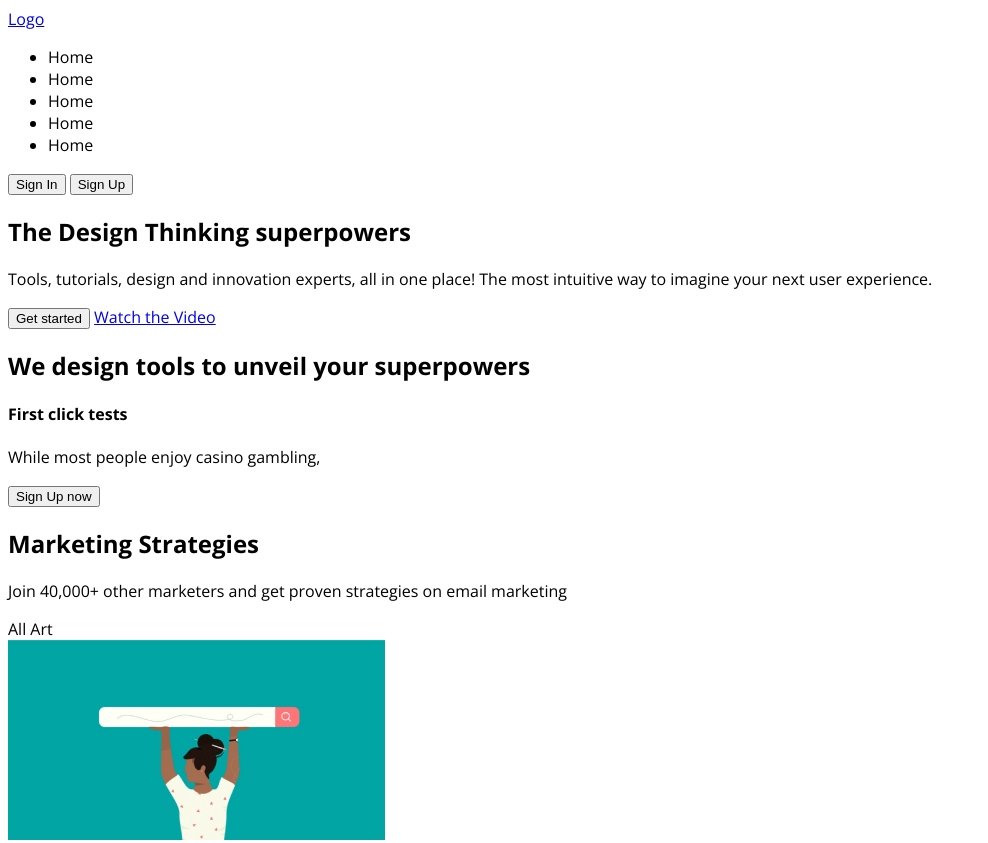
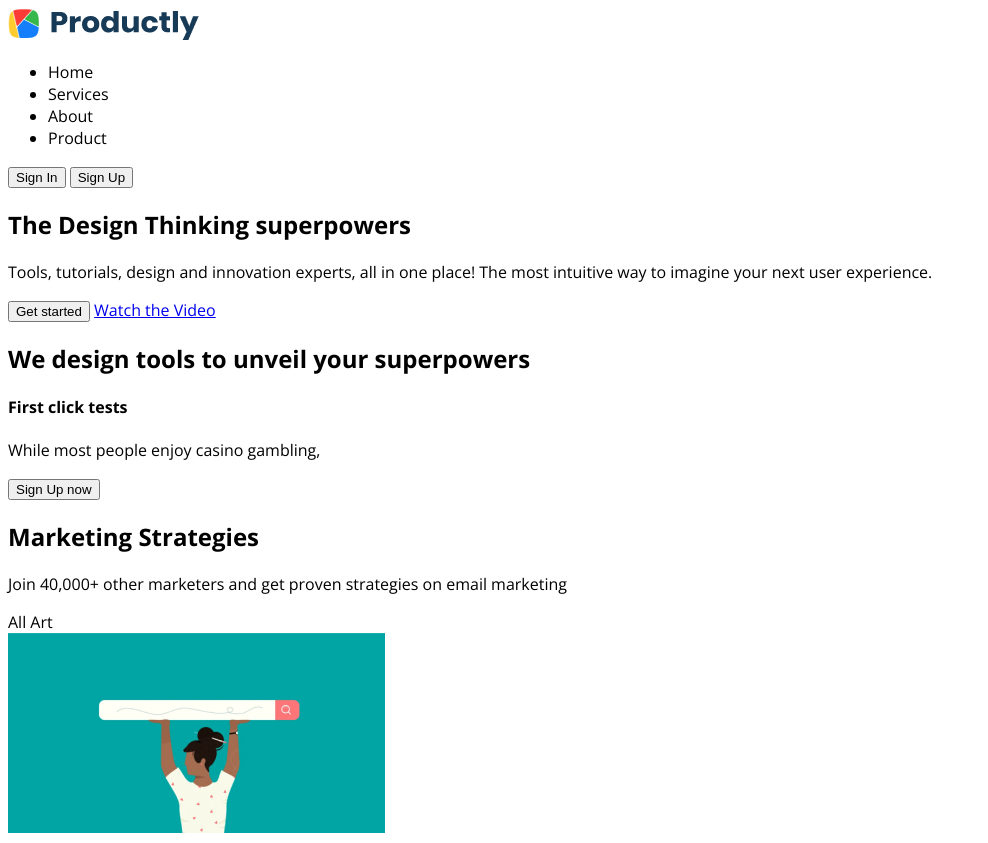
Before and after one commit to aleksdsgn/productly, a plain HTML site: page index.html in a window 1280 px wide. Shown: the top 843 px of the page, without its empty margins (0-988 px from the left). Drawn offline with nearby package versions, Linux system fonts and the light colour scheme.

Commit message:
feat: finalize header markup

```diff
--- a/index.html
+++ b/index.html
@@ -13,15 +13,13 @@
   <header class="header">
     <div class="wrapper">
 
-      <a href="#" class="logo">Logo</a>
-
+      <a href="#" class="logo"><img src="./img/logo.png" alt="Productly LCC"></a>
       <nav class="header__navigation">
         <ul class="navigation">
           <li>Home</li>
-          <li>Home</li>
-          <li>Home</li>
-          <li>Home</li>
-          <li>Home</li>
+          <li>Services</li>
+          <li>About</li>
+          <li>Product</li>
         </ul>
       </nav>
 
```
Also changed, not shown: img/logo.png (added).
